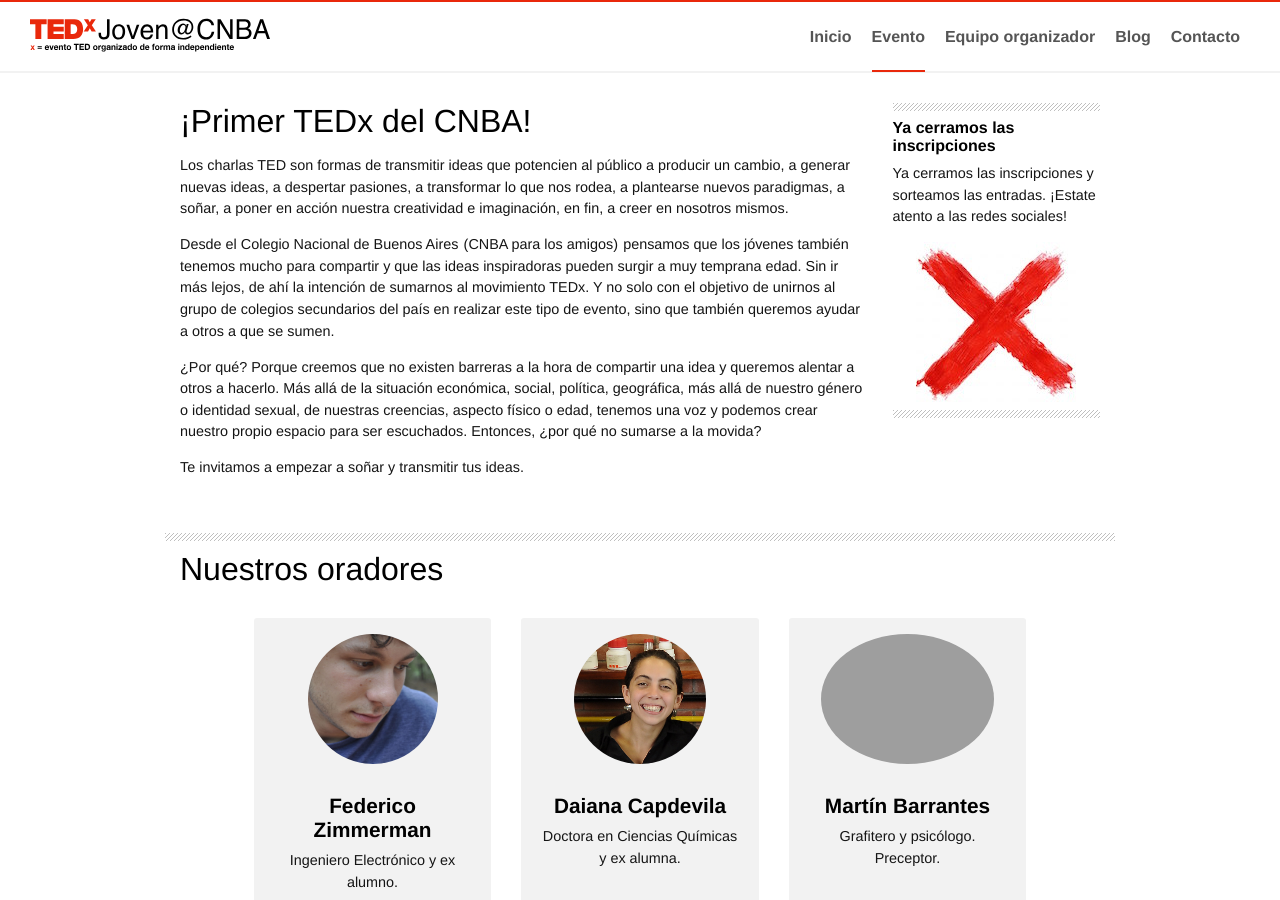
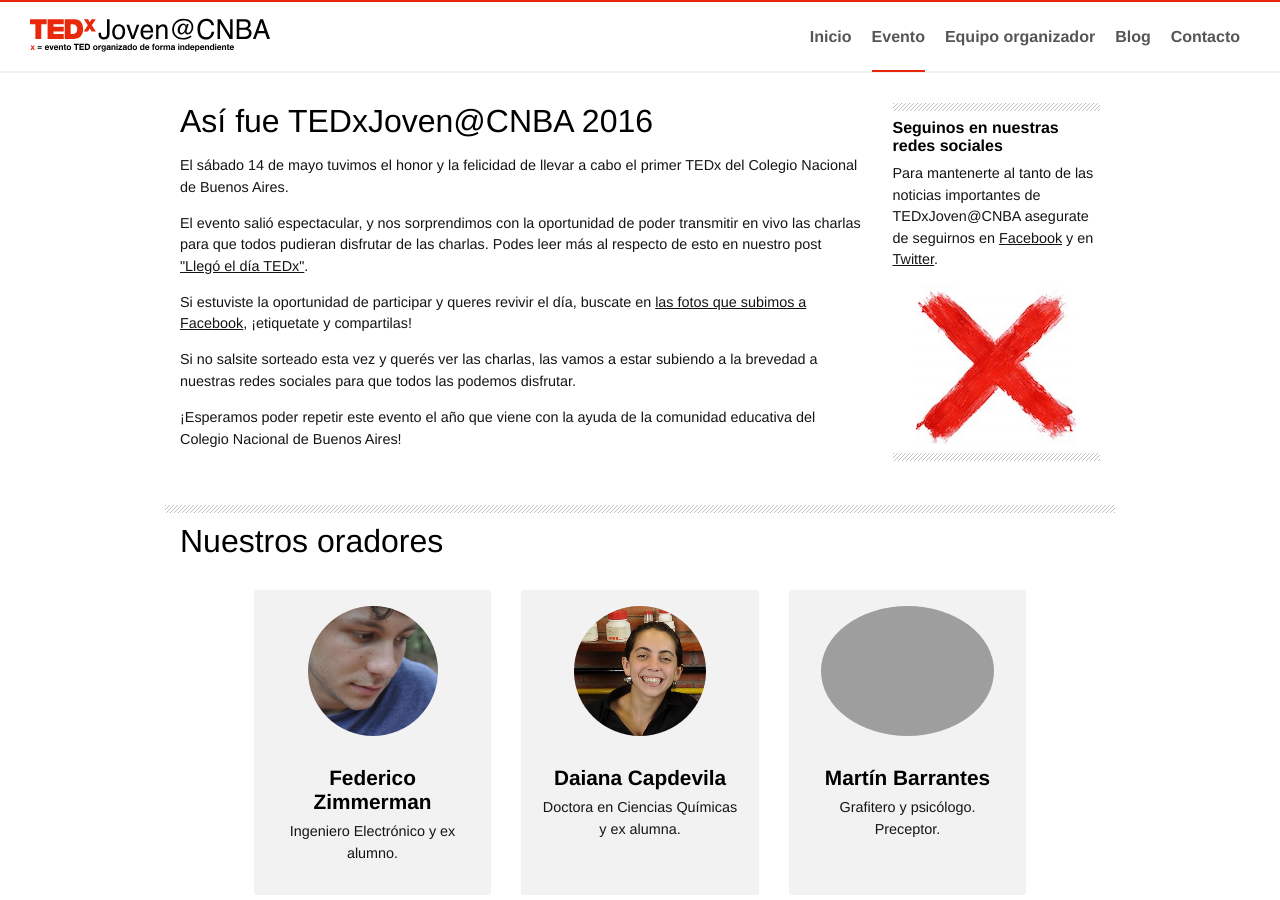
Before and after one commit to TEDxCNBA/pagina, a Jekyll site: the page built from evento.html, in a window 1280 px wide and 900 px high. Built offline with Jekyll 4.4.1, drawn with Linux system fonts in a browser that asks for light colours.

Commit message:
Actualización post-evento

```diff
--- a/evento.html
+++ b/evento.html
@@ -7,15 +7,16 @@
 	<div class="evento-desc">
 		<div class="flex flex--center">
 			<div class="col col--12 col__md--9">
-				<h3>¡Primer TEDx del CNBA!</h3>
-				<p>Los charlas TED son formas de transmitir ideas que potencien al público a producir un cambio, a generar nuevas ideas, a despertar pasiones, a transformar lo que nos rodea, a plantearse nuevos paradigmas, a soñar, a poner en acción nuestra creatividad e imaginación, en fin, a creer en nosotros mismos.</p>
-				<p>Desde el Colegio Nacional de Buenos Aires  (CNBA para los amigos)  pensamos que los jóvenes también tenemos mucho para compartir y que las ideas inspiradoras pueden surgir a muy temprana edad. Sin ir más lejos, de ahí la intención de sumarnos al movimiento TEDx. Y no solo con el objetivo de unirnos al grupo de colegios secundarios del país en realizar este tipo de evento, sino que también queremos ayudar a otros a que se sumen.</p>
-				<p>¿Por qué? Porque creemos que no existen barreras a la hora de compartir una idea y queremos alentar a otros a hacerlo. Más allá de la situación económica, social, política, geográfica, más allá de nuestro género o identidad sexual, de nuestras creencias, aspecto físico o edad, tenemos una voz y podemos crear nuestro propio espacio para ser escuchados. Entonces, ¿por qué no sumarse a la movida?</p>
-				<p>Te invitamos a empezar a soñar y transmitir tus ideas.</p>
+				<h3>Así fue TEDxJoven@CNBA 2016</h3>
+				<p>El sábado 14 de mayo tuvimos el honor y la felicidad de llevar a cabo el primer TEDx del Colegio Nacional de Buenos Aires.</p>
+				<p>El evento salió espectacular, y nos sorprendimos con la oportunidad de poder transmitir en vivo las charlas para que todos pudieran disfrutar de las charlas. Podes leer más al respecto de esto en nuestro post <a href="http://www.tedxcnba.com/evento/2016/05/14/llego-el-dia-tedx.html">"Llegó el día TEDx"</a>.</p>
+				<p>Si estuviste la oportunidad de participar y queres revivir el día, buscate en <a href="https://www.facebook.com/media/set/?set=a.1289706721043467.1073741833.1039130186101123&type=1&l=5a5dc1221c">las fotos que subimos a Facebook</a>, ¡etiquetate y compartilas!</p>
+				<p>Si no salsite sorteado esta vez y querés ver las charlas, las vamos a estar subiendo a la brevedad a nuestras redes sociales para que todos las podemos disfrutar.</p>
+				<p>¡Esperamos poder repetir este evento el año que viene con la ayuda de la comunidad educativa del Colegio Nacional de Buenos Aires!</p>
 			</div>
 			<aside class="col col--12 col__md--3">
-				<h4>Ya cerramos las inscripciones</h4>
-				<p>Ya cerramos las inscripciones y sorteamos las entradas. ¡Estate atento a las redes sociales!</p>
+				<h4>Seguinos en nuestras redes sociales</h4>
+				<p>Para mantenerte al tanto de las noticias importantes de TEDxJoven@CNBA asegurate de seguirnos en <a href="https://www.facebook.com/TEDxJovenCNBA/">Facebook</a> y en <a href="https://twitter.com/tedxjovencnba">Twitter</a>.</p>
 				<img src="{{ site.url }}{{ site.baseurl }}/assets/evento-foto.jpg" alt="Foto de la X en el Colegio">
 			</aside>
 		</div>
--- a/index.html
+++ b/index.html
@@ -3,7 +3,7 @@
 body-class: inicio
 
 hero-title: TEDxJoven@CNBA 2016
-hero-description: 14 de mayo de 2016 <br/> Colegio Nacional de Buenos Aires
+hero-description: El 14 de mayo de 2016 disfrutamos del primer evento TEDx del CNBA
 hero-button-text: Más información
 hero-button-link: /evento/
 hero-bg: /assets/bg-colegio.png
```
Also changed, not shown: _data/organizers.yml (+4 -4 lines), assets/1dia.gif (deleted), assets/bg-blog.png (deleted), assets/lorenz.jpg (deleted), assets/next-einstein-forum.jpg (deleted).
